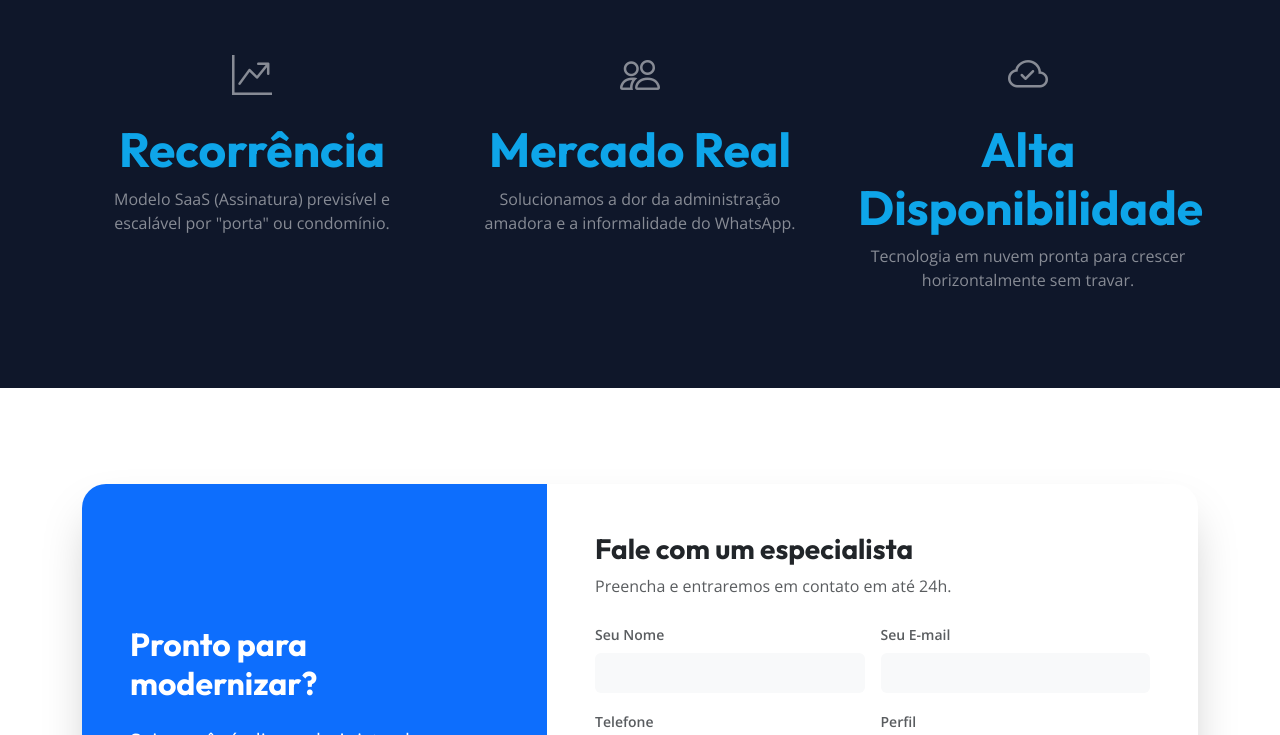
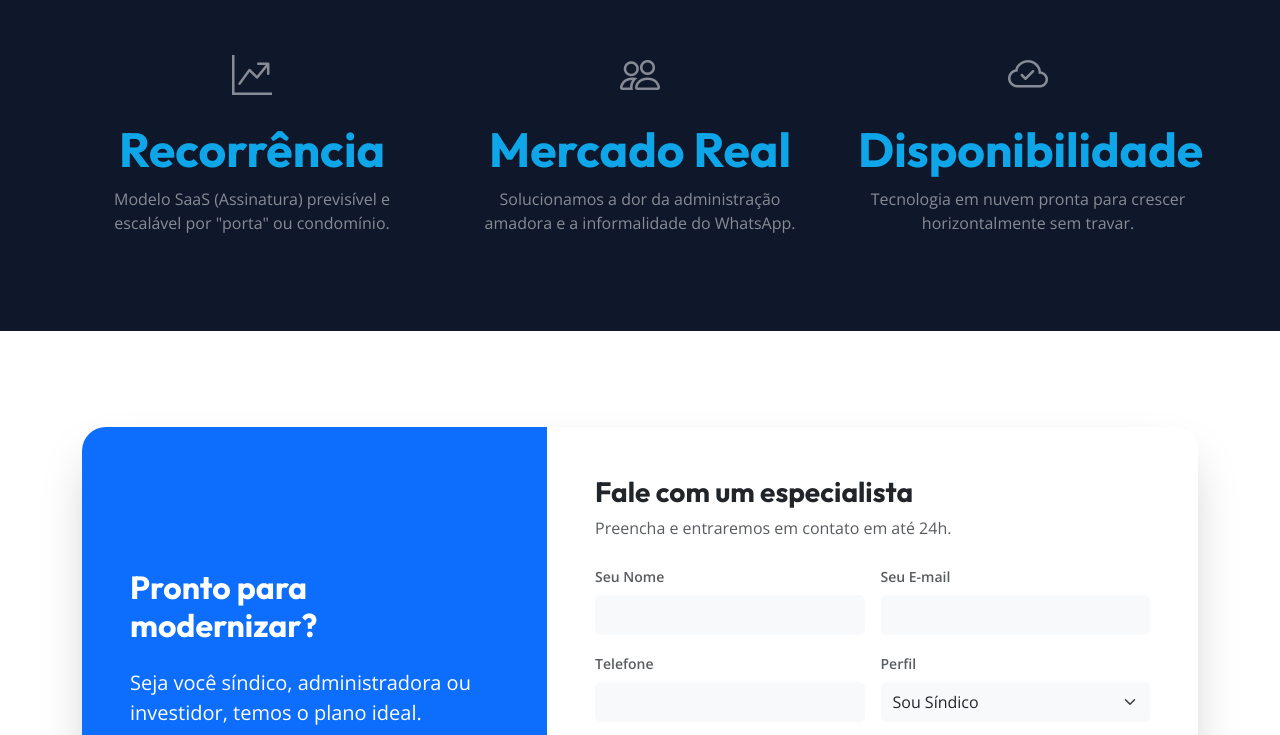
Before and after one commit to Neohabit/neohabit-landingpage, a plain HTML site: page index.html in a window 1280 px wide. Shown: the part 2558-3293 px from the top of the page. Drawn offline with nearby package versions, Linux system fonts and the light colour scheme.

Commit message:
:recycle: refactor(index.html): ajusta título de disponibilidade

```diff
--- a/index.html
+++ b/index.html
@@ -250,7 +250,7 @@
                     <div class="stat-item h-100 d-flex flex-column">
                         <i class="bi bi-cloud-check fs-1 text-white-50 mb-3"></i>
                         <div class="mt-auto">
-                            <h3>Alta Disponibilidade</h3>
+                            <h3>Disponibilidade</h3>
                             <p class="text-white-50">Tecnologia em nuvem pronta para crescer horizontalmente sem travar.</p>
                         </div>
                     </div>
```
